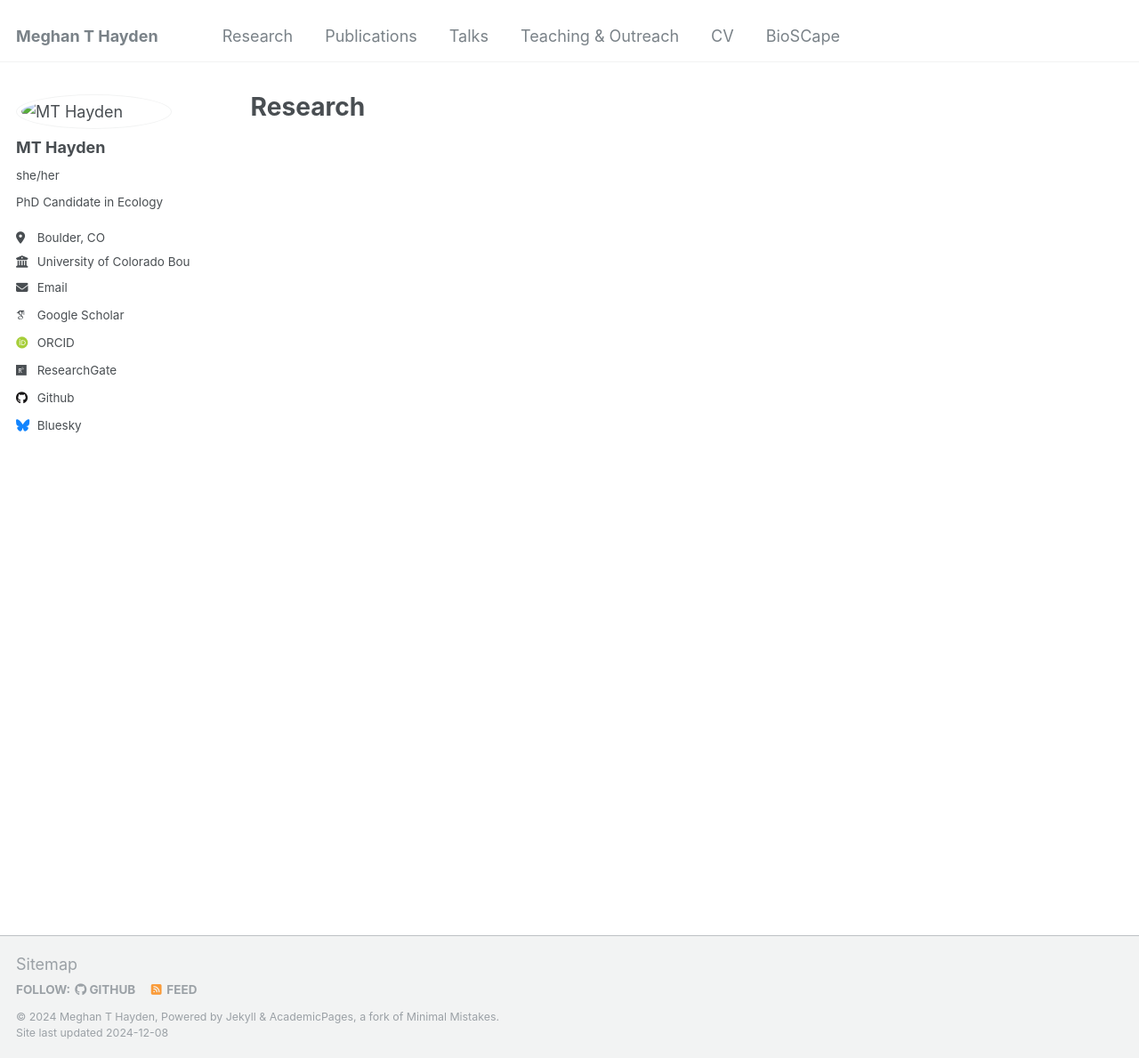
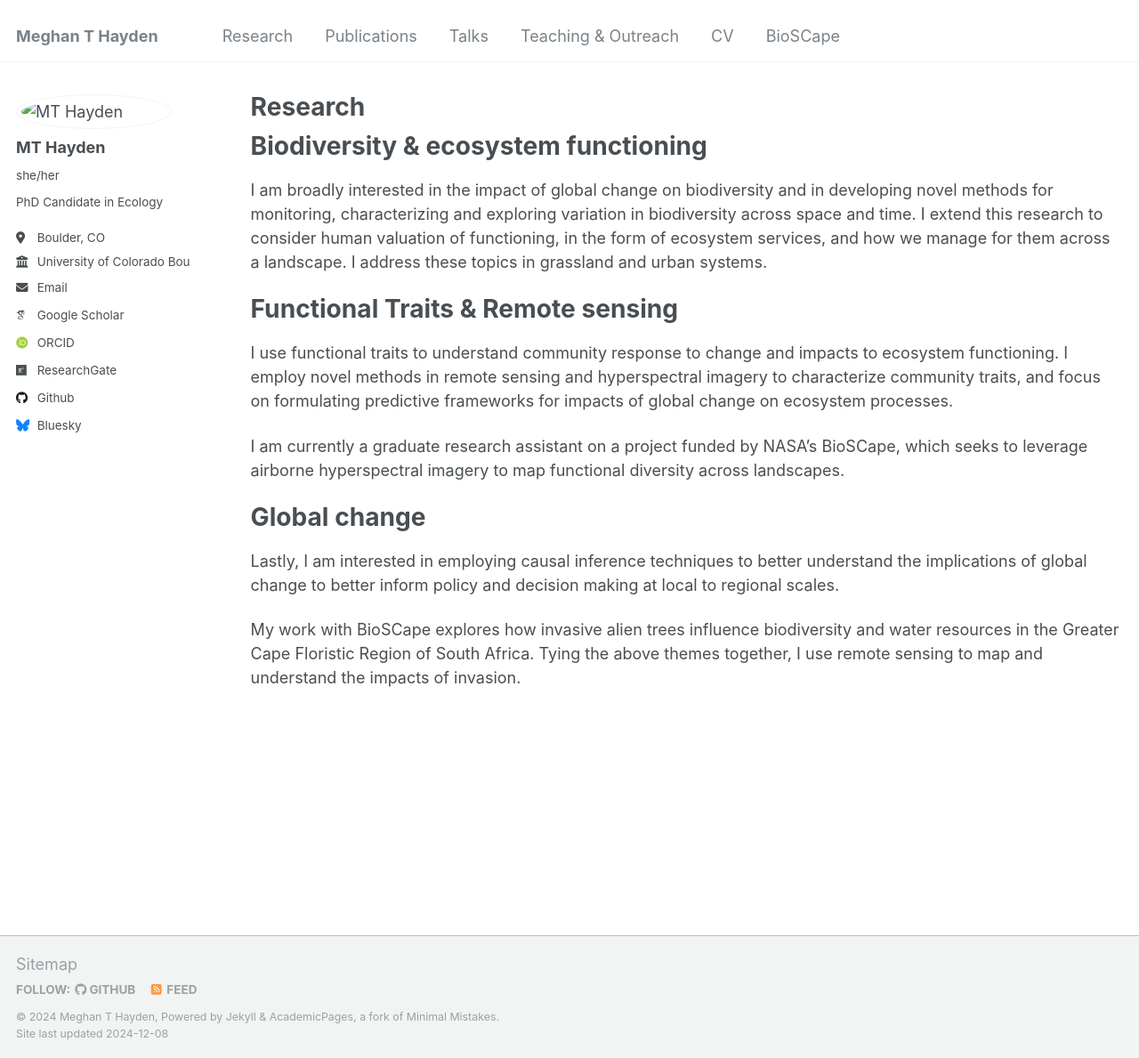
Before and after one commit to MeghanTHayden/MeghanTHayden.github.io, a Jekyll site: the page built from _pages/research.md, in a window 1280 px wide and 1189 px high. Shown: the whole window at 89% size. Built offline with Jekyll 4.4.1, drawn with Linux system fonts in a browser that asks for light colours; some web fonts are replaced.

Commit message:
Add research descriptions

```diff
--- a/_pages/research.md
+++ b/_pages/research.md
@@ -5,3 +5,22 @@ title: "Research"
 excerpt: "Research"
 author_profile: true
 ---
+
+Biodiversity & ecosystem functioning
+======
+
+I am broadly interested in the impact of global change on biodiversity and in developing novel methods for monitoring, characterizing and exploring variation in biodiversity across space and time. I extend this research to consider human valuation of functioning, in the form of ecosystem services, and how we manage for them across a landscape. I address these topics in grassland and urban systems.
+
+Functional Traits & Remote sensing
+======
+
+I use functional traits to understand community response to change and impacts to ecosystem functioning. I employ novel methods in remote sensing and hyperspectral imagery to characterize community traits, and focus on formulating predictive frameworks for impacts of global change on ecosystem processes.
+
+I am currently a graduate research assistant on a project funded by NASA's BioSCape, which seeks to leverage airborne hyperspectral imagery to map functional diversity across landscapes.
+
+Global change
+======
+
+Lastly, I am interested in employing causal inference techniques to better understand the implications of global change to better inform policy and decision making at local to regional scales.
+
+My work with BioSCape explores how invasive alien trees influence biodiversity and water resources in the Greater Cape Floristic Region of South Africa. Tying the above themes together, I use remote sensing to map and understand the impacts of invasion.
```
